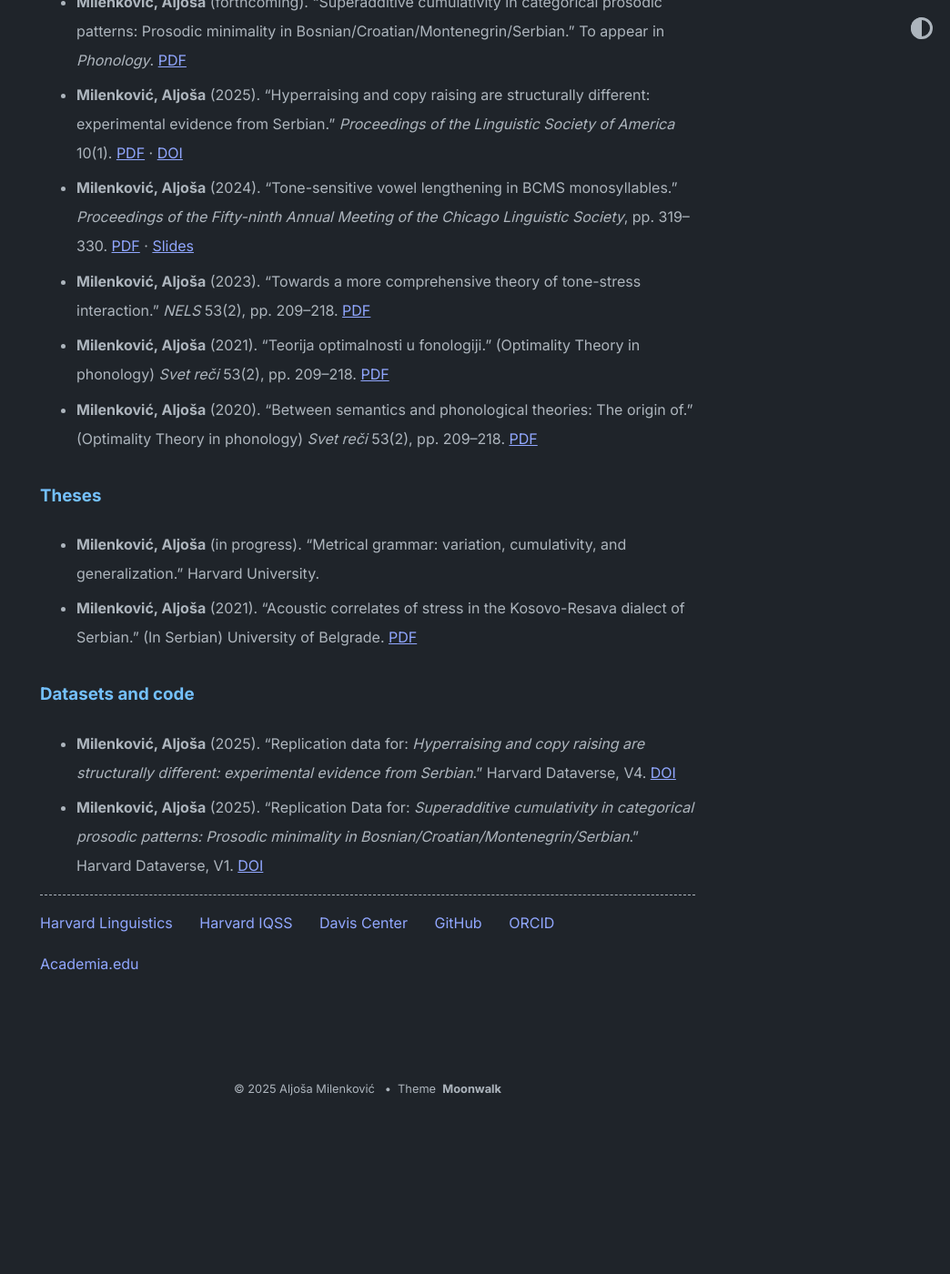
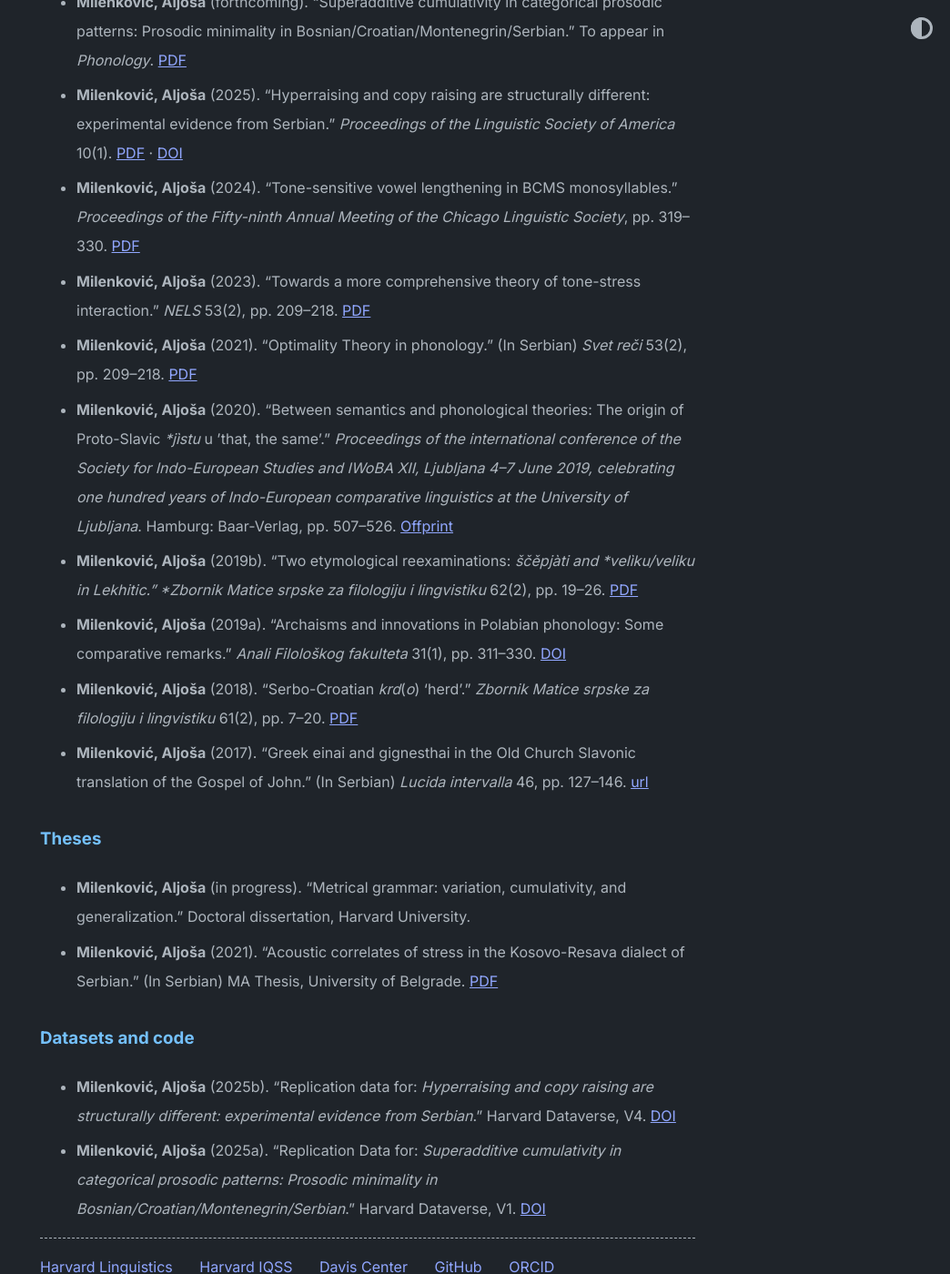
Before and after one commit to AljosaMilenkovic/AljosaMilenkovic.github.io, a Jekyll site: the page built from papers.md, in a window 1280 px wide and 1400 px high, scrolled down 465 px. Shown: the whole window at 91% size, without its empty margins (236-1280 px from the left). Built offline with Jekyll 4.4.1, drawn with Linux system fonts in a browser that asks for light colours; before the commit the page ends 1687 px from its top, so only the background shows below that.

Commit message:
Update papers.md

```diff
--- a/papers.md
+++ b/papers.md
@@ -10,17 +10,21 @@ permalink: /papers/
 - **Milenković, Aljoša** (resubmitted). “Against strict stratum-internal transparency: within-stratum countershifting in Gallipoli Serbian.” Resubmitted to *Glossa: a journal of general linguistics*. [PDF](/final.pdf)
 - **Milenković, Aljoša** (forthcoming). “Superadditive cumulativity in categorical prosodic patterns: Prosodic minimality in Bosnian/Croatian/Montenegrin/Serbian.” To appear in *Phonology*. [PDF](/final.pdf)
 - **Milenković, Aljoša** (2025). “Hyperraising and copy raising are structurally different: experimental evidence from Serbian.” *Proceedings of the Linguistic Society of America* 10(1). [PDF](/hyperraising.pdf) · [DOI](https://doi.org/10.3765/plsa.v10i1.5938)
-- **Milenković, Aljoša** (2024). “Tone-sensitive vowel lengthening in BCMS monosyllables.” *Proceedings of the Fifty-ninth Annual Meeting of the Chicago Linguistic Society*, pp. 319–330. [PDF](/final.pdf) · [Slides](/presentations/another-title-slides.pdf)
+- **Milenković, Aljoša** (2024). “Tone-sensitive vowel lengthening in BCMS monosyllables.” *Proceedings of the Fifty-ninth Annual Meeting of the Chicago Linguistic Society*, pp. 319–330. [PDF](/cls.pdf)
 - **Milenković, Aljoša** (2023). “Towards a more comprehensive theory of tone-stress interaction.” *NELS* 53(2), pp. 209–218. [PDF](/nels.pdf)
-- **Milenković, Aljoša** (2021). “Teorija optimalnosti u fonologiji.” (Optimality Theory in phonology) *Svet reči* 53(2), pp. 209–218. [PDF](/nels.pdf)
-- **Milenković, Aljoša** (2020). “Between semantics and phonological theories: The origin of.” (Optimality Theory in phonology) *Svet reči* 53(2), pp. 209–218. [PDF](/nels.pdf)
+- **Milenković, Aljoša** (2021). “Optimality Theory in phonology.” (In Serbian) *Svet reči* 53(2), pp. 209–218. [PDF](/ot.pdf)
+- **Milenković, Aljoša** (2020). “Between semantics and phonological theories: The origin of Proto-Slavic **jìstu* u ’that, the same’.” *Proceedings of the international conference of the Society for Indo-European Studies and IWoBA XII, Ljubljana 4–7 June 2019, celebrating one hundred years of Indo-European comparative linguistics at the University of Ljubljana*. Hamburg: Baar-Verlag, pp. 507–526. [Offprint](/jist.pdf)
+- **Milenković, Aljoša** (2019b). “Two etymological reexaminations: *ščěpjàti and *velìku/veliku in Lekhitic.” *Zbornik Matice srpske za filologiju i lingvistiku* 62(2), pp. 19–26. [PDF](/zbms2.pdf)
+- **Milenković, Aljoša** (2019a). “Archaisms and innovations in Polabian phonology: Some comparative remarks.” *Anali Filološkog fakulteta* 31(1), pp. 311–330. [DOI](https://doi.org/10.18485/analiff.2019.31.1.16)
+- **Milenković, Aljoša** (2018). “Serbo-Croatian *krd*(*o*) 'herd'.” *Zbornik Matice srpske za filologiju i lingvistiku* 61(2), pp. 7–20. [PDF](/zbms.pdf)
+- **Milenković, Aljoša** (2017). “Greek einai and gignesthai in the Old Church Slavonic translation of the Gospel of John.” (In Serbian) *Lucida intervalla* 46, pp. 127–146. [url](https://www.ceeol.com/search/article-detail?id=1326249)
 
 ### Theses
 
-- **Milenković, Aljoša** (in progress). “Metrical grammar: variation, cumulativity, and generalization.” Harvard University.
-- **Milenković, Aljoša** (2021). “Acoustic correlates of stress in the Kosovo-Resava dialect of Serbian.” (In Serbian) University of Belgrade. [PDF](/nels.pdf)
+- **Milenković, Aljoša** (in progress). “Metrical grammar: variation, cumulativity, and generalization.” Doctoral dissertation, Harvard University.
+- **Milenković, Aljoša** (2021). “Acoustic correlates of stress in the Kosovo-Resava dialect of Serbian.” (In Serbian) MA Thesis, University of Belgrade. [PDF](/nels.pdf)
 
 ### Datasets and code
 
-- **Milenković, Aljoša** (2025). “Replication data for: *Hyperraising and copy raising are structurally different: experimental evidence from Serbian*.” Harvard Dataverse, V4. [DOI](https://doi.org/10.7910/DVN/JHH7MQ)
-- **Milenković, Aljoša** (2025). "Replication Data for: *Superadditive cumulativity in categorical prosodic patterns: Prosodic minimality in Bosnian/Croatian/Montenegrin/Serbian*." Harvard Dataverse, V1. [DOI](https://doi.org/10.7910/DVN/1V64L2)
+- **Milenković, Aljoša** (2025b). “Replication data for: *Hyperraising and copy raising are structurally different: experimental evidence from Serbian*.” Harvard Dataverse, V4. [DOI](https://doi.org/10.7910/DVN/JHH7MQ)
+- **Milenković, Aljoša** (2025a). "Replication Data for: *Superadditive cumulativity in categorical prosodic patterns: Prosodic minimality in Bosnian/Croatian/Montenegrin/Serbian*." Harvard Dataverse, V1. [DOI](https://doi.org/10.7910/DVN/1V64L2)
```
